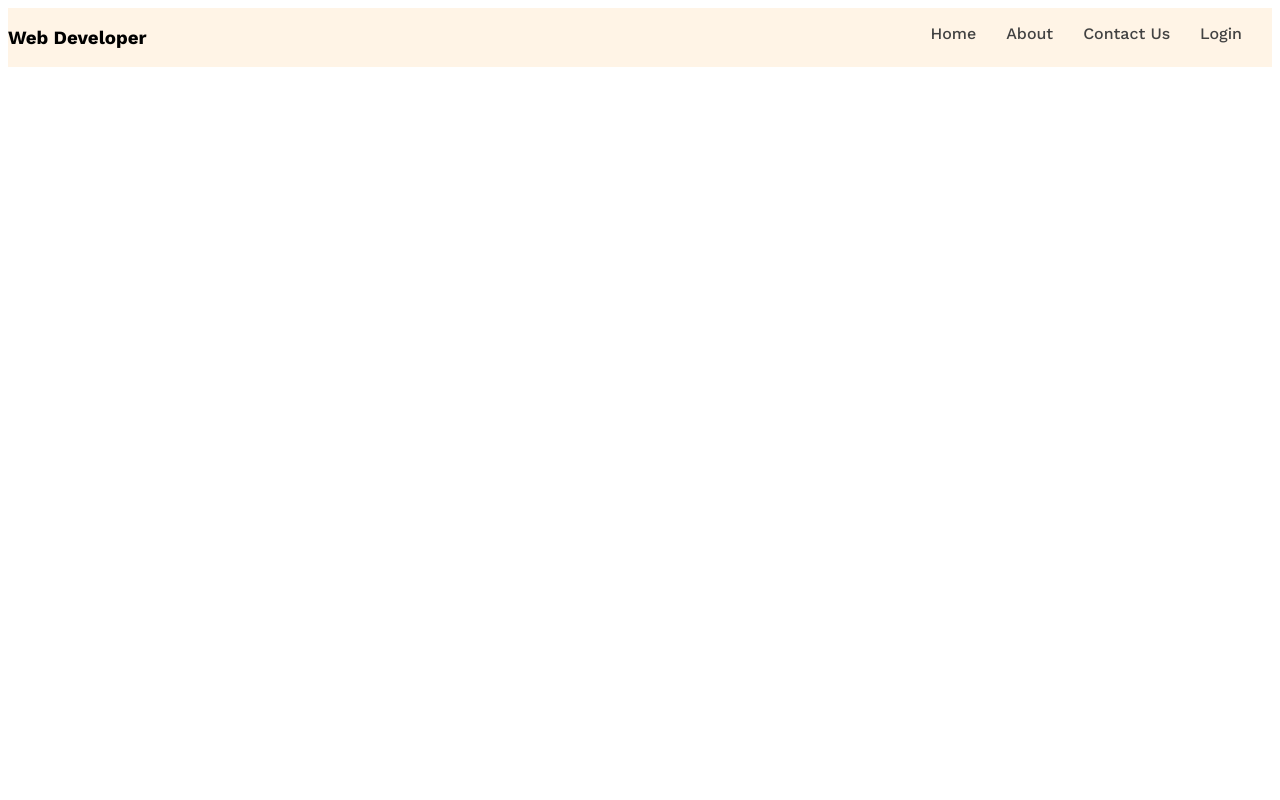
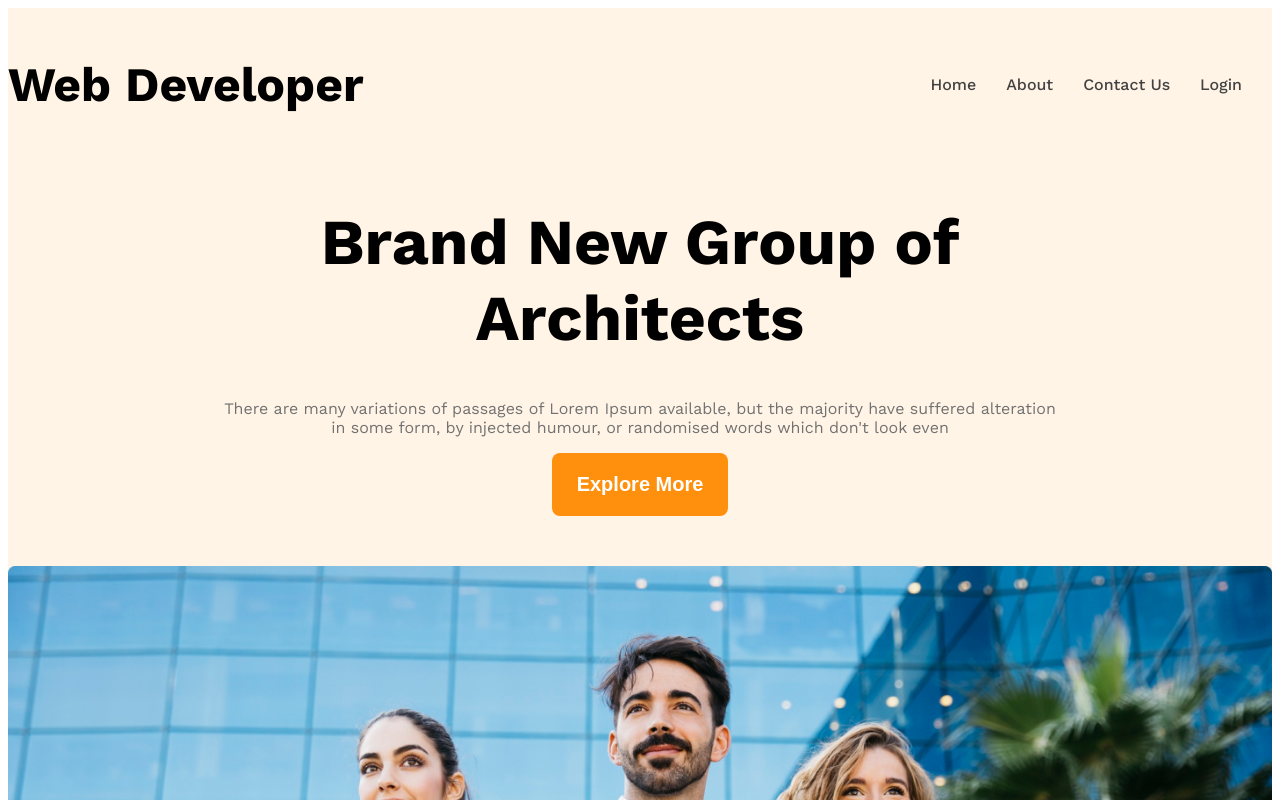
Before and after one commit to mdsohelrana599/Architects-Web-Responsive, a plain HTML site: page index.html in a window 1280 px wide. Shown: the top 800 px of the page. Drawn offline with nearby package versions, Linux system fonts and the light colour scheme.

Commit message:
3rd commit

```diff
--- a/index.html
+++ b/index.html
@@ -19,7 +19,12 @@
         </nav>
 
         <div class="banner">
-
+            <div class="banner-content">
+                <h1 class="banner-title">Brand New Group of Architects </h1>
+                <p class="banner-description text-light-gray">There are many variations of passages of Lorem Ipsum available, but the majority have suffered alteration in some form, by injected humour, or randomised words which don't look even</p>
+                <button class="btn-primary">Explore More</button>
+            </div>
+            <img class="banner-img" src="images/banner.png" alt="">
         </div>
     </header>
 </body>
--- a/style/style.css
+++ b/style/style.css
@@ -23,13 +23,30 @@
 .bg-light{
     background-color: rgba(255, 144, 14, 0.1);
 }
+
+.btn-primary{
+    background-color: rgba(255, 144, 14, 1);
+    color: rgba(255, 255, 255, 1);
+    padding: 20px 25px;
+    font-size: 1.25rem;
+    font-weight: 600;
+    border: none;
+    border-radius: 8px;
+
+}
 /* -------header style-------- */
 
 
 /* ---------navbar related style---------- */
 .navber{
     justify-content: space-between;
+    align-items: center;
 
+}
+
+.brand{
+    font-weight: 700;
+    font-size: 3rem;
 
 }
 .nav-item{
@@ -45,3 +62,30 @@
     margin: 0 auto;
 
 }
+/* -------banner related style-------- */
+.banner-content{
+    max-width: 850px;
+    margin: 0 auto;
+    text-align: center;
+    margin-bottom: 50px;
+}
+.banner-title{
+    font-size: 4rem;
+    font-weight: 700;
+}
+.banner-img{
+    width: 100%;
+}
+
+
+
+
+
+
+/* ------Responsive media Quera------- */
+@media screen and (max-width:576px){
+
+    .nav-links, .navber{
+        flex-direction: column;
+    }
+}
```
